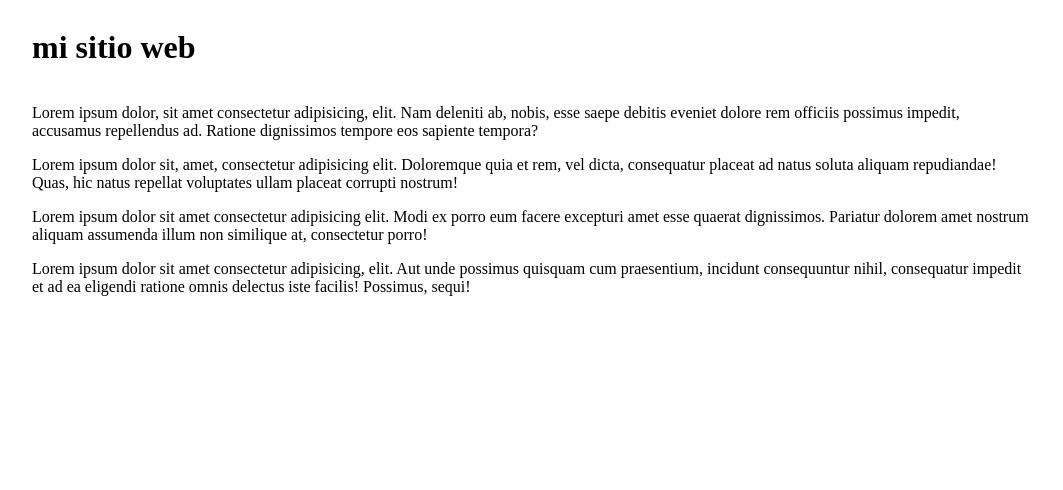
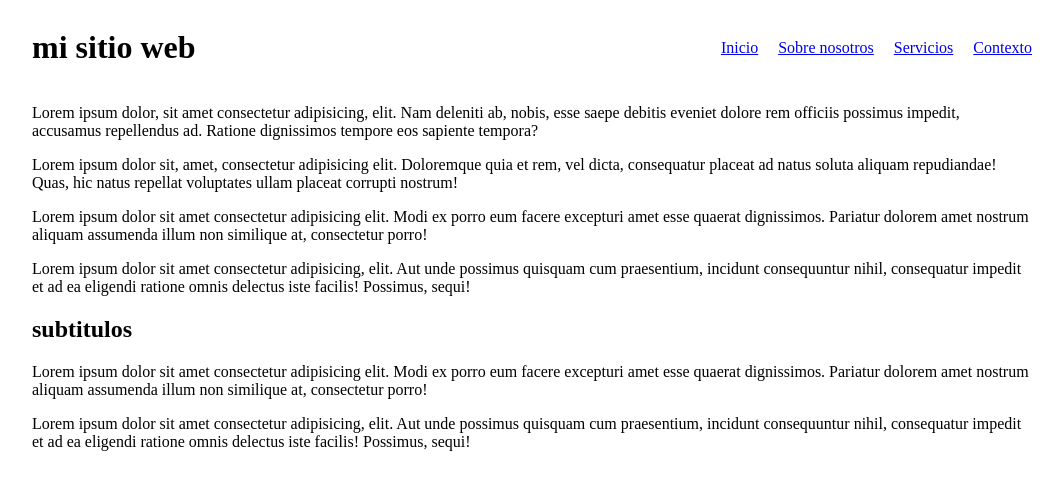
Before and after one commit to brgoldefnreye07goldzr/brgoldefnreye07goldzr, a plain HTML site: page index.html in a window 1280 px wide. Shown: the whole page, without its empty margins (108-1171 px from the left). Drawn offline with Linux system fonts and the light colour scheme.

Commit message:
añadir nueva seccion

```diff
--- a/index.html
+++ b/index.html
@@ -10,13 +10,33 @@
 <div class="container">
 	<header>
 		<h1 class="logo"> mi sitio web</h1>
-		<ul></ul>
+		<ul>
+	         <li>
+	         	<a href="H">Inicio</a>
+	         </li>
+		     <li>
+		     	<a href="H">Sobre nosotros</a>
+		     </li>
+		     <li>
+		      <a href="H">Servicios</a>
+		     </li>
+		     <li>
+		     	<a href="H">Contexto</a>
+		     </li>
+		</ul>
 	</header>
 	<main>
-		<p>Lorem ipsum dolor, sit amet consectetur adipisicing, elit. Nam deleniti ab, nobis, esse saepe debitis eveniet dolore rem officiis possimus impedit, accusamus repellendus ad. Ratione dignissimos tempore eos sapiente tempora?</p>
-		<p>Lorem ipsum dolor sit, amet, consectetur adipisicing elit. Doloremque quia et rem, vel dicta, consequatur placeat ad natus soluta aliquam repudiandae! Quas, hic natus repellat voluptates ullam placeat corrupti nostrum!</p>
-		<p>Lorem ipsum dolor sit amet consectetur adipisicing elit. Modi ex porro eum facere excepturi amet esse quaerat dignissimos. Pariatur dolorem amet nostrum aliquam assumenda illum non similique at, consectetur porro!</p>
-		<p>Lorem ipsum dolor sit amet consectetur adipisicing, elit. Aut unde possimus quisquam cum praesentium, incidunt consequuntur nihil, consequatur impedit et ad ea eligendi ratione omnis delectus iste facilis! Possimus, sequi!</p>
+		<section>
+			<p>Lorem ipsum dolor, sit amet consectetur adipisicing, elit. Nam deleniti ab, nobis, esse saepe debitis eveniet dolore rem officiis possimus impedit, accusamus repellendus ad. Ratione dignissimos tempore eos sapiente tempora?</p>
+		    <p>Lorem ipsum dolor sit, amet, consectetur adipisicing elit. Doloremque quia et rem, vel dicta, consequatur placeat ad natus soluta aliquam repudiandae! Quas, hic natus repellat voluptates ullam placeat corrupti nostrum!</p>
+		    <p>Lorem ipsum dolor sit amet consectetur adipisicing elit. Modi ex porro eum facere excepturi amet esse quaerat dignissimos. Pariatur dolorem amet nostrum aliquam assumenda illum non similique at, consectetur porro!</p>
+		    <p>Lorem ipsum dolor sit amet consectetur adipisicing, elit. Aut unde possimus quisquam cum praesentium, incidunt consequuntur nihil, consequatur impedit et ad ea eligendi ratione omnis delectus iste facilis! Possimus, sequi!</p>
+	</section>
+	<section>
+		<h2>subtitulos</h2>
+		  <p>Lorem ipsum dolor sit amet consectetur adipisicing elit. Modi ex porro eum facere excepturi amet esse quaerat dignissimos. Pariatur dolorem amet nostrum aliquam assumenda illum non similique at, consectetur porro!</p>
+		  <p>Lorem ipsum dolor sit amet consectetur adipisicing, elit. Aut unde possimus quisquam cum praesentium, incidunt consequuntur nihil, consequatur impedit et ad ea eligendi ratione omnis delectus iste facilis! Possimus, sequi!</p>
+	</section>
 	</main>
 </div>
 
```
